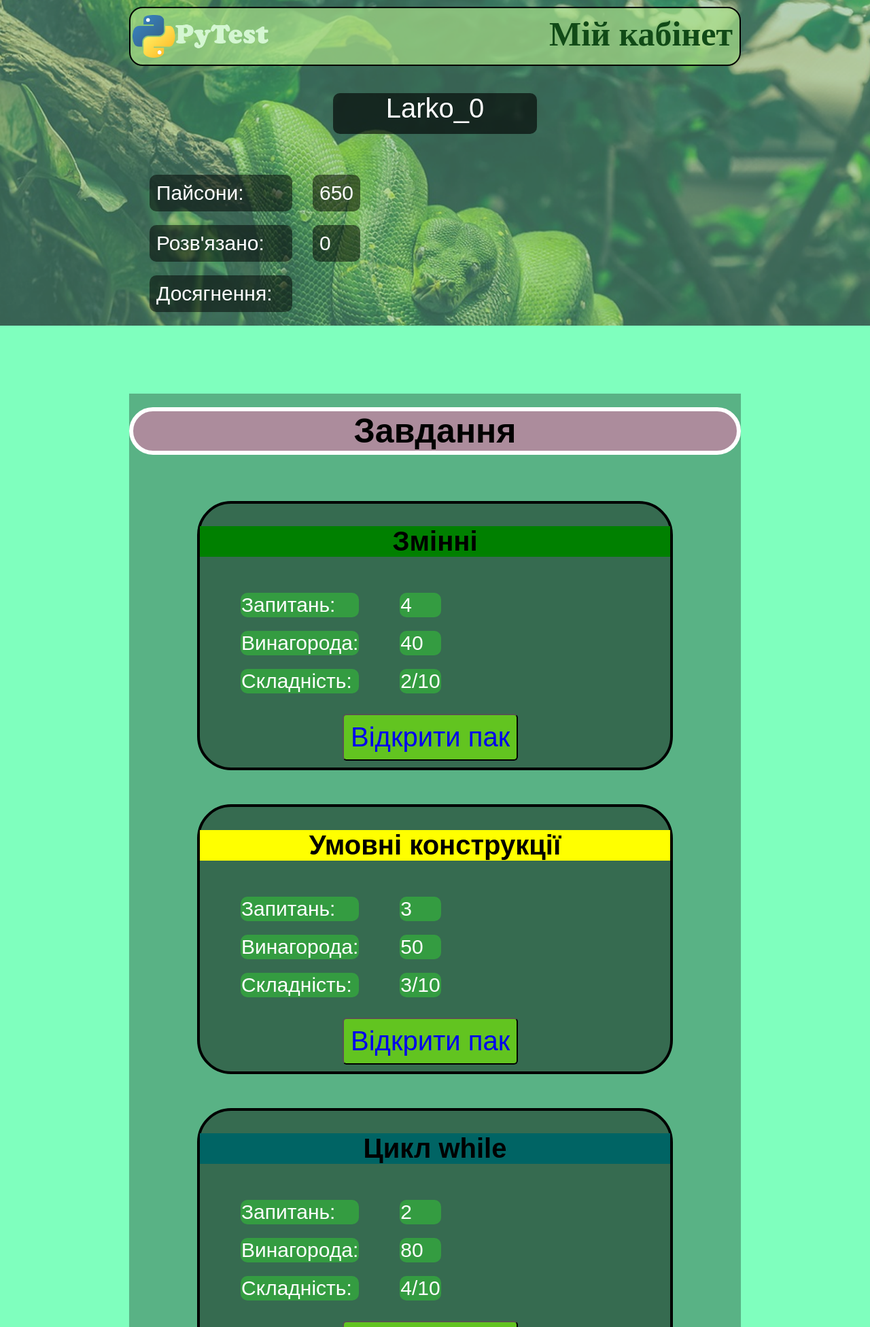
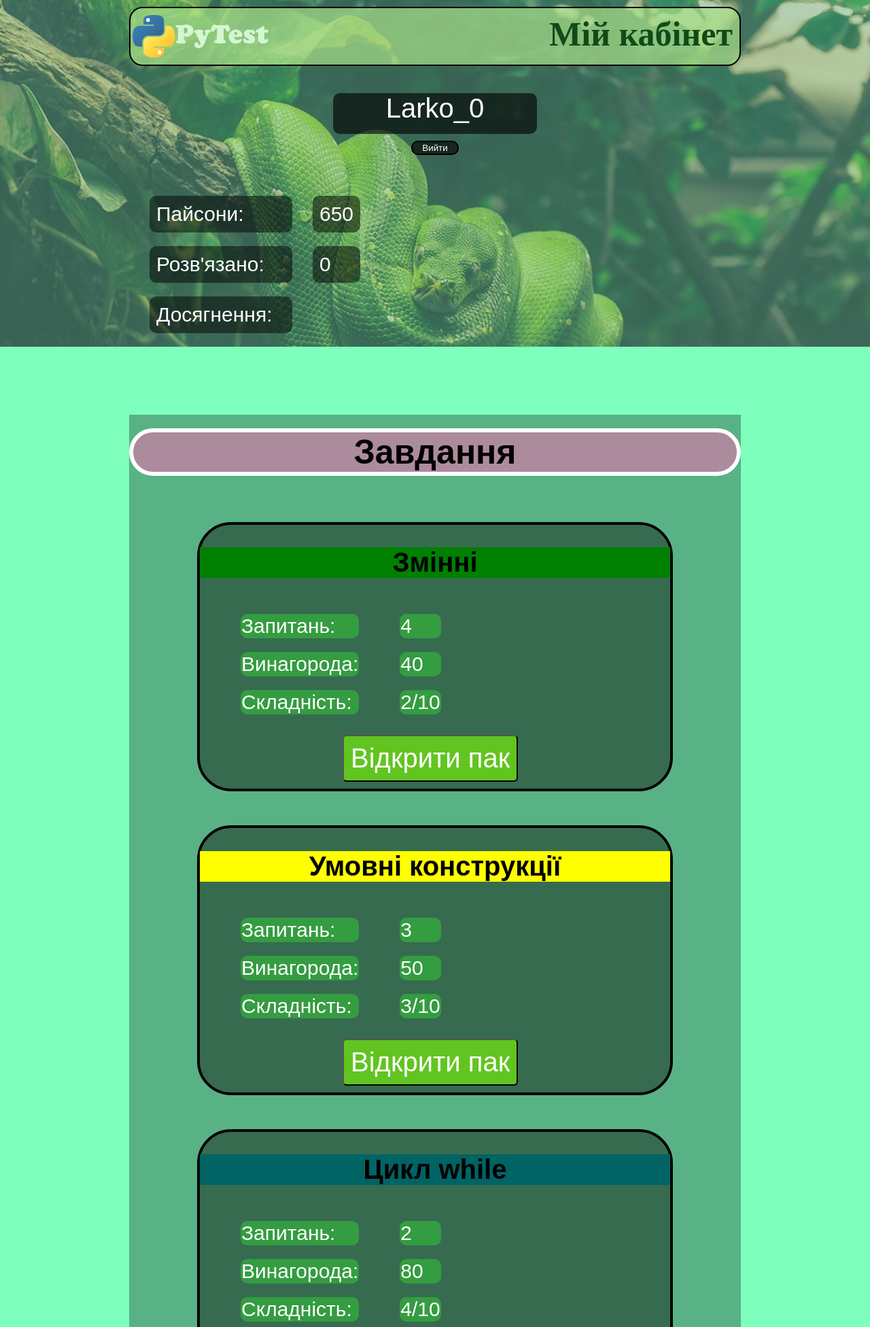
Before and after one commit to Larionov0/PyTest, a Django app: page /catalog/packs/ in a window 1280 px wide. Shown: the top 1952 px of the page at 68% size. Run offline with Django 3.2, Linux system fonts and the light colour scheme; a user stored in the database is signed in; data comes from the database, SQL or seed files in the repository; both versions use the stored data as it was after the commit.

Commit message:
Soft animation on packs page

```diff
--- a/catalog/static/css/MyCabinet_page.css
+++ b/catalog/static/css/MyCabinet_page.css
@@ -85,6 +85,18 @@ div {
 	color: white;
 }
 
+#nickname button {
+    width: 70px;
+    background-color: rgba(0, 0, 0, 0.62);
+    border: 2px solid black;
+    border-radius: 10px;
+    color: white;
+}
+
+#nickname button:hover {
+    width: 80px;
+}
+
 #atributes {
 	margin-top: 40px;
 	border-spacing: 30px 20px;
@@ -162,10 +174,19 @@ div {
 	padding: 10px;
 }
 
+.task button:hover {
+	background-color: rgba(127, 255, 0, 0.7);
+}
+
 .task button p {
 	margin: 0;
 	color: white;
 	font-size: 40px;
+}
+
+.task button a {
+    color: white;
+	text-decoration: none;
 }
 
 #VariablesPower {
@@ -235,3 +256,37 @@ footer a {
 .to_n_pack {
     text-decoration: none;
 }
+
+.grow:hover {
+  -webkit-transform: scale(1.05);
+  -ms-transform: scale(1.05);
+  transform: scale(1.05);
+}
+
+.threed:hover {
+  box-shadow:
+    1px 1px #53ea93,
+    2px 2px #53ea93,
+    3px 3px #53ea93,
+    4px 4px #53ea93,
+    5px 5px #53ea93,
+    6px 6px #53ea93,
+    7px 7px #53ea93;
+  -webkit-transform: translateX(-10px);
+  transform: translateX(-10px);
+  transition-duration: 0.3s;
+}
+
+.threed:hover {
+  -webkit-transition: all 0.3s ease;;
+  -moz-transition: all 0.3s ease;;
+  -o-transition: all 0.3s ease;;
+  transition: all 0.3s ease;
+}
+
+.threed {
+  -webkit-transition: all 0.3s ease;;
+  -moz-transition: all 0.3s ease;;
+  -o-transition: all 0.3s ease;;
+  transition: all 0.3s ease;
+}
--- a/catalog/templates/MyCabinet_page.html
+++ b/catalog/templates/MyCabinet_page.html
@@ -12,12 +12,12 @@
 	<div class="container">
 		<div class="UpperRectangle clearfix">
 			<a href="{% url 'catalog:index' %}">
-			<img src="{% static 'css/img/logo.png' %}" alt="Logo" id="logo">
+			<img class="grow" src="{% static 'css/img/logo.png' %}" alt="Logo" id="logo">
 			</a>
 			<p>Мій кабінет</p>
 		</div>
 		<div id="nickname">
-			<p>{{ username }}</p>
+			<p>{{ username }}</p> <button>Вийти</button>
 		</div>
 		<div>
 			<table id="atributes">
@@ -45,7 +45,7 @@
 		<h1 id="tasks_word">Завдання</h1>
 		<br>
 		{% for pack in all_packs %}
-		<div class="task" id="VariablesPower">
+		<div class="task threed" id="VariablesPower">
 			<h2 style="background-color: {{ pack.color }}">{{ pack.name }}</h2>
 			<table>
 				<tr>
@@ -61,7 +61,7 @@
 					<td class="values">{{ pack.difficulty }}/10</td>
 				</tr>
 			</table>
-			<button  onclick="toPage('Pack_page.html', '_self')">
+			<button class="to_pack_button grow"  onclick="toPage('Pack_page.html', '_self')">
 				<p><a class="to_n_pack" href="{% url 'catalog:pack' pack.id %}">Відкрити пак</a></p>
 			</button>
 		</div>
--- a/catalog/templates/Pack_page.html
+++ b/catalog/templates/Pack_page.html
@@ -25,9 +25,7 @@
 		<div id="TaskBox">
 			<h1>Task 1</h1>
 			<p id="question">
-				Що поверне наступна програма:<br><br>
-				a = 3<br>
-				print(a + a * a)
+				Нажаль, тут поки немає питань :(
 			</p>
 			<form id="answer_form">
 			</form>
```
Also changed, not shown: db.sqlite3.
